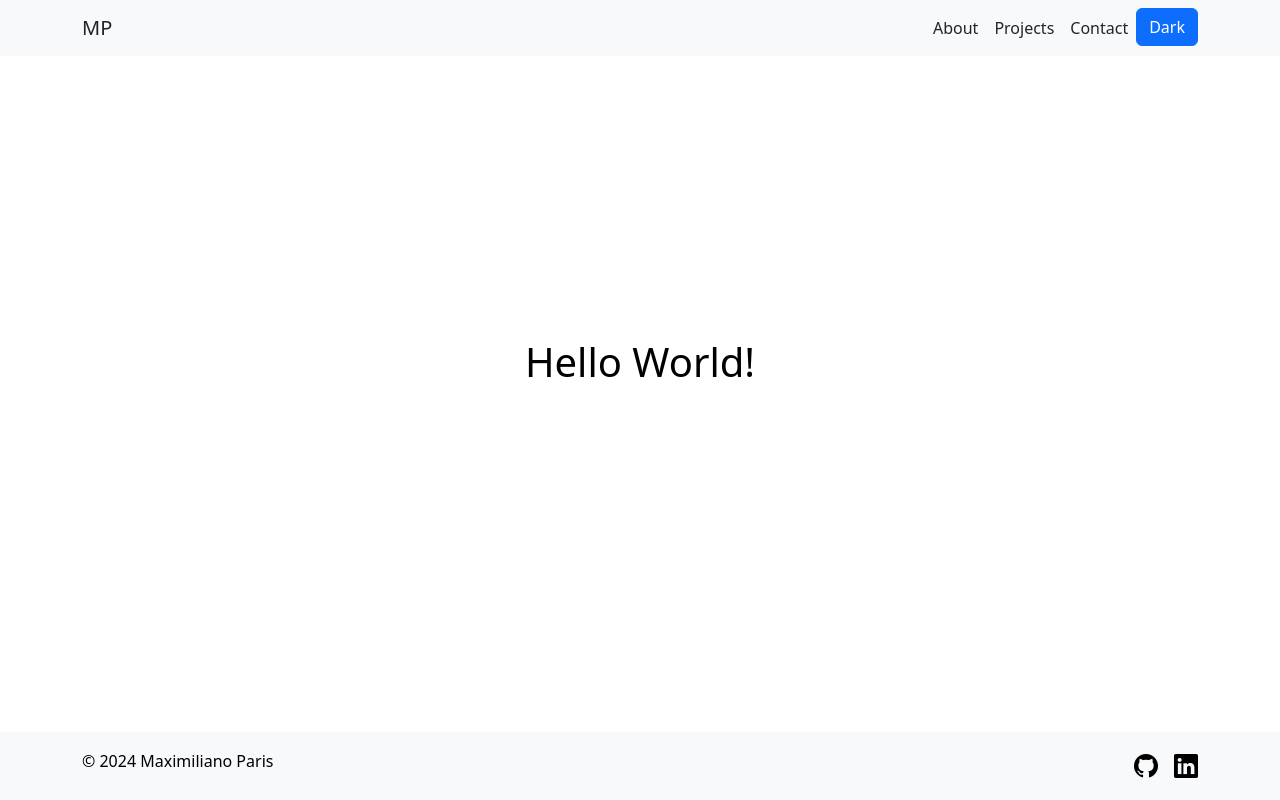
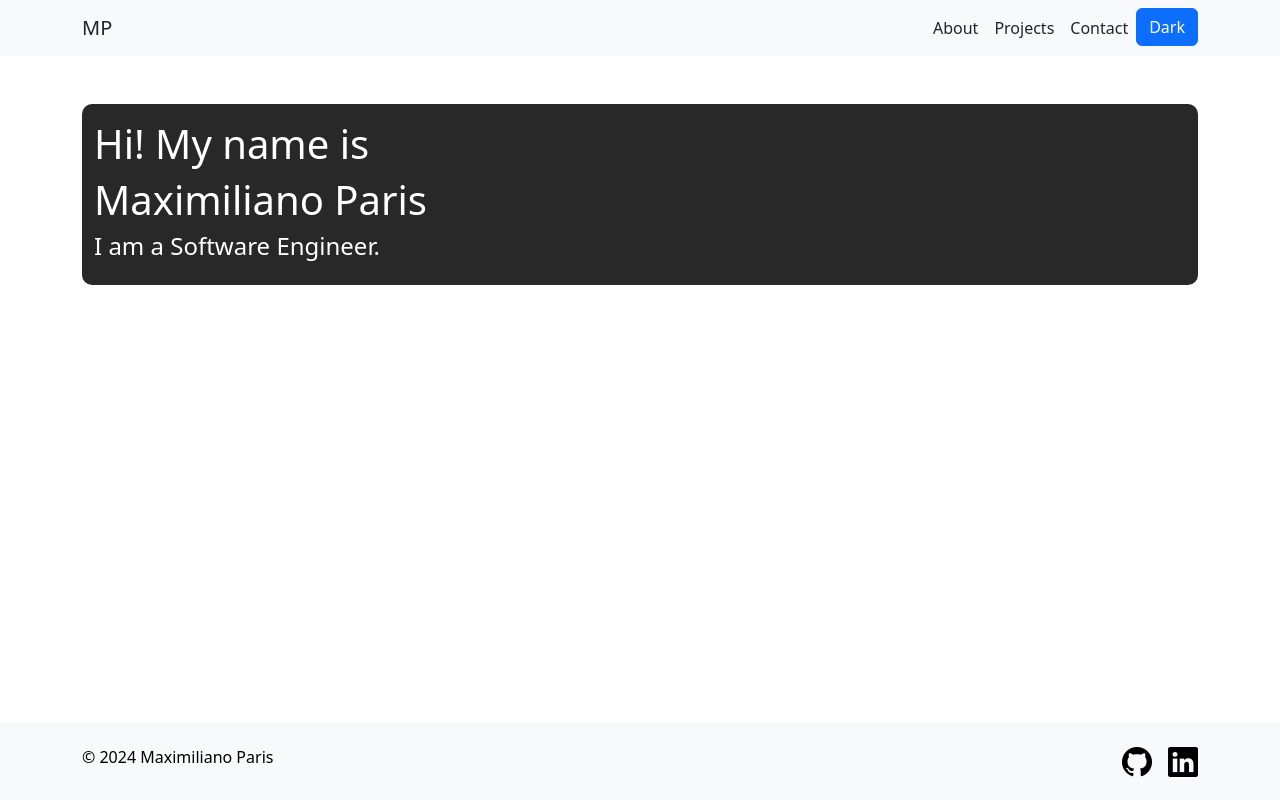
Before and after one commit to maxiparis/portfolio, a React (Vite) app: page / in a window 1280 px wide. Built offline with nearby package versions, Linux system fonts and the light colour scheme.

Commit message:
hero in progress

```diff
--- a/src/App.css
+++ b/src/App.css
@@ -32,9 +32,22 @@ body {
 }
 
 .social-icons a:hover {
-  color: #0077b5; /* LinkedIn Blue for hover effect */
-  transform: translateY(-10px); /* Slight zoom on hover */
+  color: #0077b5;
+  transform: translateY(-7px);
 }
+
+.main-cornered-containers-dark {
+  background-color: #282828;
+  color: #ffffff;
+  border-radius: 10px;
+  padding: 1rem;
+  margin: 1rem;
+}
+
+.space-to-navbar {
+  padding-top: 56px;
+}
+
 
 
 
@@ -44,8 +57,8 @@ body {
 /*  will-change: filter;*/
 /*  transition: filter 300ms;*/
 /*}*/
-/*.logo:hover {*/
-/*  filter: drop-shadow(0 0 2em #646cffaa);*/
+/*a:hover {*/
+/*  filter: drop-shadow(0 0 1em #646cffaa);*/
 /*}*/
 /*.logo.react:hover {*/
 /*  filter: drop-shadow(0 0 2em #61dafbaa);*/
--- a/src/App.jsx
+++ b/src/App.jsx
@@ -6,6 +6,7 @@ import { useTheme } from "./components/ThemeSetter.jsx";
 import {useEffect} from "react";
 import NavigationBar from "./components/Navbar.jsx";
 import SiteFooter from "./components/SiteFooter.jsx";
+import Hero from "./components/Hero.jsx";
 
 
 function App() {
@@ -33,9 +34,7 @@ function App() {
         <div className="d-flex flex-column min-vh-100">
             <NavigationBar />
 
-            <Container className="d-flex flex-column flex-grow-1 justify-content-center align-items-center">
-                <h1 className={ theme === "light" ? "text-black" : "text-white" } >Hello World!</h1>
-            </Container>
+            <Hero />
 
             <SiteFooter />
         </div>
--- /dev/null
+++ b/src/components/Hero.jsx
@@ -0,0 +1,17 @@
+import {Container} from "react-bootstrap";
+import {useTheme} from "./ThemeSetter.jsx";
+
+export default function Hero() {
+    const { theme, toggleTheme } = useTheme();
+
+    return (
+        <Container
+            className="space-to-navbar body d-flex flex-column flex-grow-1 justify-content-top align-items-center">
+            <Container className="main-cornered-containers-dark mt-5">
+                <h1>Hi! My name is</h1>
+                <h1>Maximiliano Paris</h1>
+                <h4>I am a Software Engineer.</h4>
+            </Container>
+        </Container>
+    )
+}
--- a/src/components/SiteFooter.jsx
+++ b/src/components/SiteFooter.jsx
@@ -19,14 +19,14 @@ export default function SiteFooter() {
                             rel="noopener noreferrer"
                             className="me-3"
                         >
-                            <i className="bi bi-github" style={{fontSize: '24px'}}></i>
+                            <i className="bi bi-github" style={{fontSize: '30px'}}></i>
                         </a>
                         <a
                             href="https://www.linkedin.com/in/maximiliano-paris/"
                             target="_blank"
                             rel="noopener noreferrer"
                         >
-                            <i className="bi bi-linkedin" style={{fontSize: '24px'}}></i>
+                            <i className="bi bi-linkedin" style={{fontSize: '30px'}}></i>
                         </a>
                     </div>
                 </Container>
```
